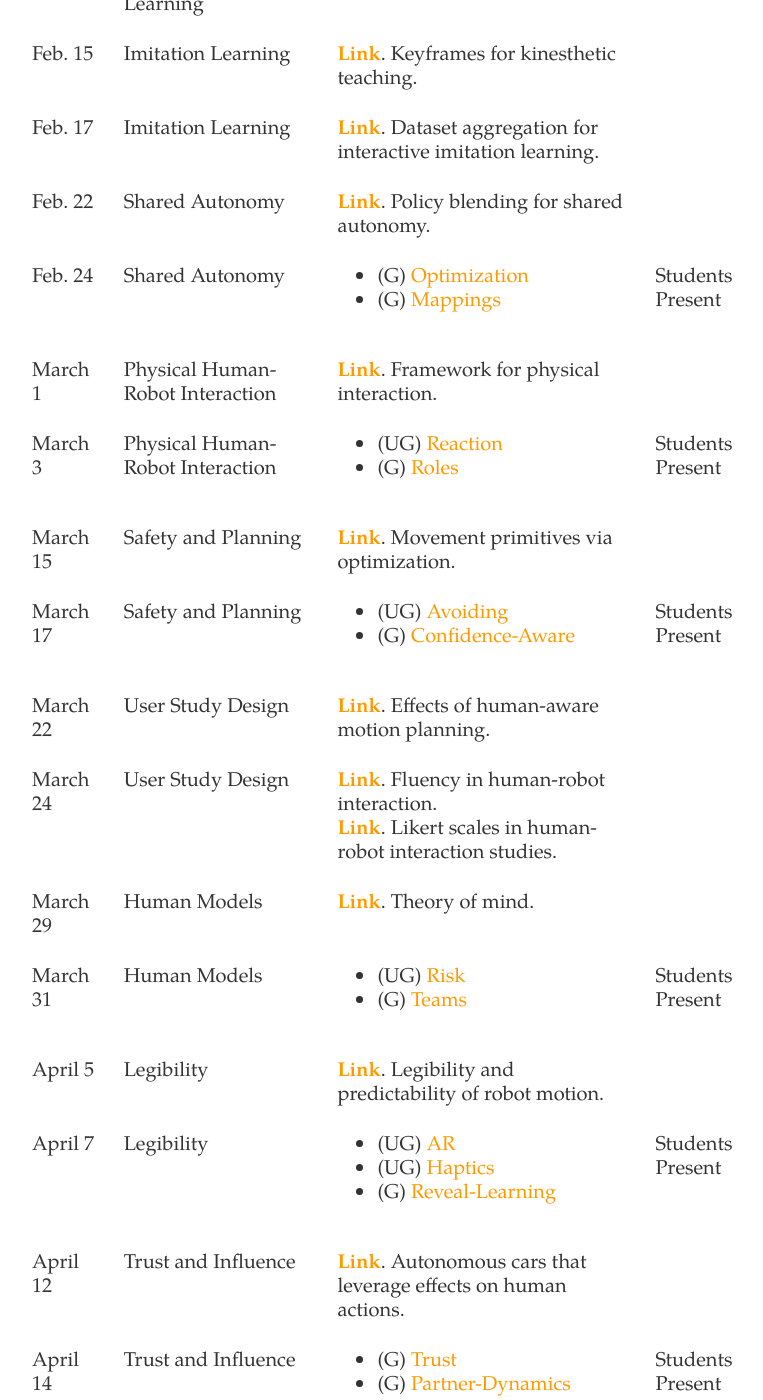
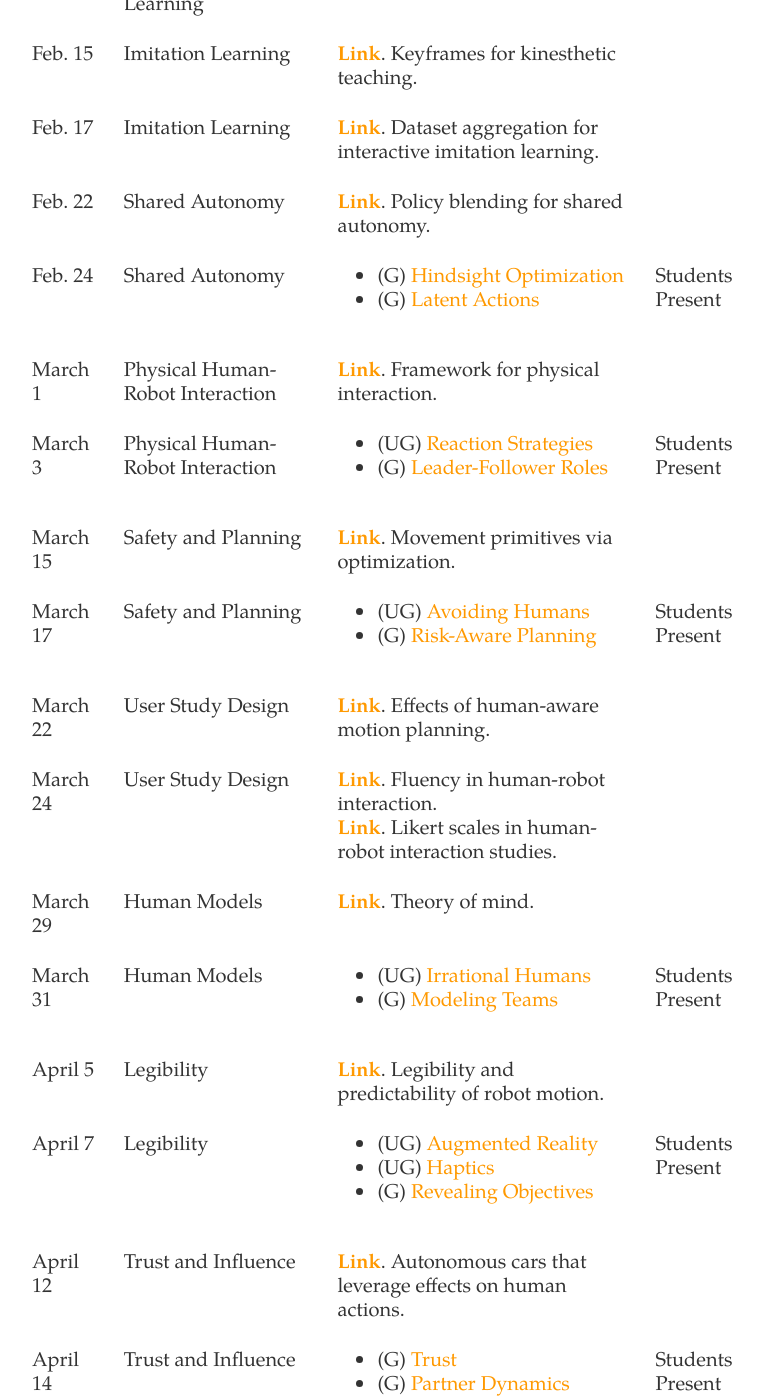
Before and after one commit to dylan-losey/dylan-losey.github.io, a Jekyll site: the page built from me5824-spring22.html, in a window 1280 px wide and 1400 px high, scrolled down 2559 px. Shown: the whole window, without its empty margins (222-985 px from the left). Built offline with Jekyll 4.4.1, drawn with Linux system fonts in a browser that asks for light colours; nearby versions of some CDN libraries.

Commit message:
adding spring course

```diff
--- a/me5824-spring22.html
+++ b/me5824-spring22.html
@@ -229,8 +229,8 @@ tags: me5824-spring2022
       <td>Shared Autonomy</td>
       <td>
         <ul>
-          <li>(G) <a class="link" href="{{ site.baseurl }} /pdfs/me5824/javdani_shared2018.pdf">Optimization</a></li>
-          <li>(G) <a class="link" href="{{ site.baseurl }} /pdfs/me5824/losey_learning2021.pdf">Mappings</a></li>
+          <li>(G) <a class="link" href="{{ site.baseurl }} /pdfs/me5824/javdani_shared2018.pdf">Hindsight Optimization</a></li>
+          <li>(G) <a class="link" href="{{ site.baseurl }} /pdfs/me5824/losey_learning2021.pdf">Latent Actions</a></li>
         </ul>
       <td>Students Present</td>
     </tr>
@@ -248,8 +248,8 @@ tags: me5824-spring2022
       <td>Physical Human-Robot Interaction</td>
       <td>
         <ul>
-          <li>(UG) <a class="link" href="{{ site.baseurl }} /pdfs/me5824/haddadin_collision2008.pdf">Reaction</a></li>
-          <li>(G) <a class="link" href="{{ site.baseurl }} /pdfs/me5824/mortl_role2012.pdf">Roles</a></li>
+          <li>(UG) <a class="link" href="{{ site.baseurl }} /pdfs/me5824/haddadin_collision2008.pdf">Reaction Strategies</a></li>
+          <li>(G) <a class="link" href="{{ site.baseurl }} /pdfs/me5824/mortl_role2012.pdf">Leader-Follower Roles</a></li>
         </ul>
       </td>
       <td>Students Present</td>
@@ -268,8 +268,8 @@ tags: me5824-spring2022
       <td>Safety and Planning</td>
       <td>
         <ul>
-          <li>(UG) <a class="link" href="{{ site.baseurl }} /pdfs/me5824/mainprice_human2013.pdf">Avoiding</a></li>
-          <li>(G) <a class="link" href="{{ site.baseurl }} /pdfs/me5824/david_confidence2020.pdf">Confidence-Aware</a></li>
+          <li>(UG) <a class="link" href="{{ site.baseurl }} /pdfs/me5824/mainprice_human2013.pdf">Avoiding Humans</a></li>
+          <li>(G) <a class="link" href="{{ site.baseurl }} /pdfs/me5824/david_confidence2020.pdf">Risk-Aware Planning</a></li>
         </ul>
       </td>
       <td>Students Present</td>
@@ -309,8 +309,8 @@ tags: me5824-spring2022
       <td>Human Models</td>
       <td>
         <ul>
-          <li>(UG) <a class="link" href="{{ site.baseurl }} /pdfs/me5824/minae_humans2020.pdf">Risk</a></li>
-          <li>(G) <a class="link" href="{{ site.baseurl }} /pdfs/me5824/wang_cooks2020.pdf">Teams</a></li>
+          <li>(UG) <a class="link" href="{{ site.baseurl }} /pdfs/me5824/minae_humans2020.pdf">Irrational Humans</a></li>
+          <li>(G) <a class="link" href="{{ site.baseurl }} /pdfs/me5824/wang_cooks2020.pdf">Modeling Teams</a></li>
         </ul>
       </td>
       <td>Students Present</td>
@@ -329,9 +329,9 @@ tags: me5824-spring2022
       <td>Legibility</td>
       <td>
         <ul>
-          <li>(UG) <a class="link" href="{{ site.baseurl }} /pdfs/me5824/walker_communicating2018.pdf">AR</a></li>
+          <li>(UG) <a class="link" href="{{ site.baseurl }} /pdfs/me5824/walker_communicating2018.pdf">Augmented Reality</a></li>
           <li>(UG) <a class="link" href="{{ site.baseurl }} /pdfs/me5824/culbertson_haptics2018.pdf">Haptics</a></li>
-          <li>(G) <a class="link" href="{{ site.baseurl }} /pdfs/me5824/huang_enabling2019.pdf">Reveal-Learning</a></li>
+          <li>(G) <a class="link" href="{{ site.baseurl }} /pdfs/me5824/huang_enabling2019.pdf">Revealing Objectives</a></li>
         </ul>
       </td>
       <td>Students Present</td>
@@ -351,7 +351,7 @@ tags: me5824-spring2022
       <td>
         <ul>
           <li>(G) <a class="link" href="{{ site.baseurl }} /pdfs/me5824/chen_planning2018.pdf">Trust</a></li>
-          <li>(G) <a class="link" href="{{ site.baseurl }} /pdfs/me5824/xie_learning2020.pdf">Partner-Dynamics</a></li>
+          <li>(G) <a class="link" href="{{ site.baseurl }} /pdfs/me5824/xie_learning2020.pdf">Partner Dynamics</a></li>
         </ul>
       </td>
       <td>Students Present</td>
@@ -370,7 +370,7 @@ tags: me5824-spring2022
       <td>Inclusive Learning</td>
       <td>
         <ul>
-          <li>(G) <a class="link" href="{{ site.baseurl }} /pdfs/me5824/finn_meta2017.pdf.pdf">Meta-Learning</a></li>
+          <li>(G) <a class="link" href="{{ site.baseurl }} /pdfs/me5824/finn_meta2017.pdf">Meta-Learning</a></li>
           <li>(G) <a class="link" href="{{ site.baseurl }} /pdfs/me5824/lee_pebble2021.pdf">Preferences</a></li>
           <li>(G) <a class="link" href="{{ site.baseurl }} /pdfs/me5824/spencer_expert2021.pdf">Interventions</a></li>
         </ul>
```
